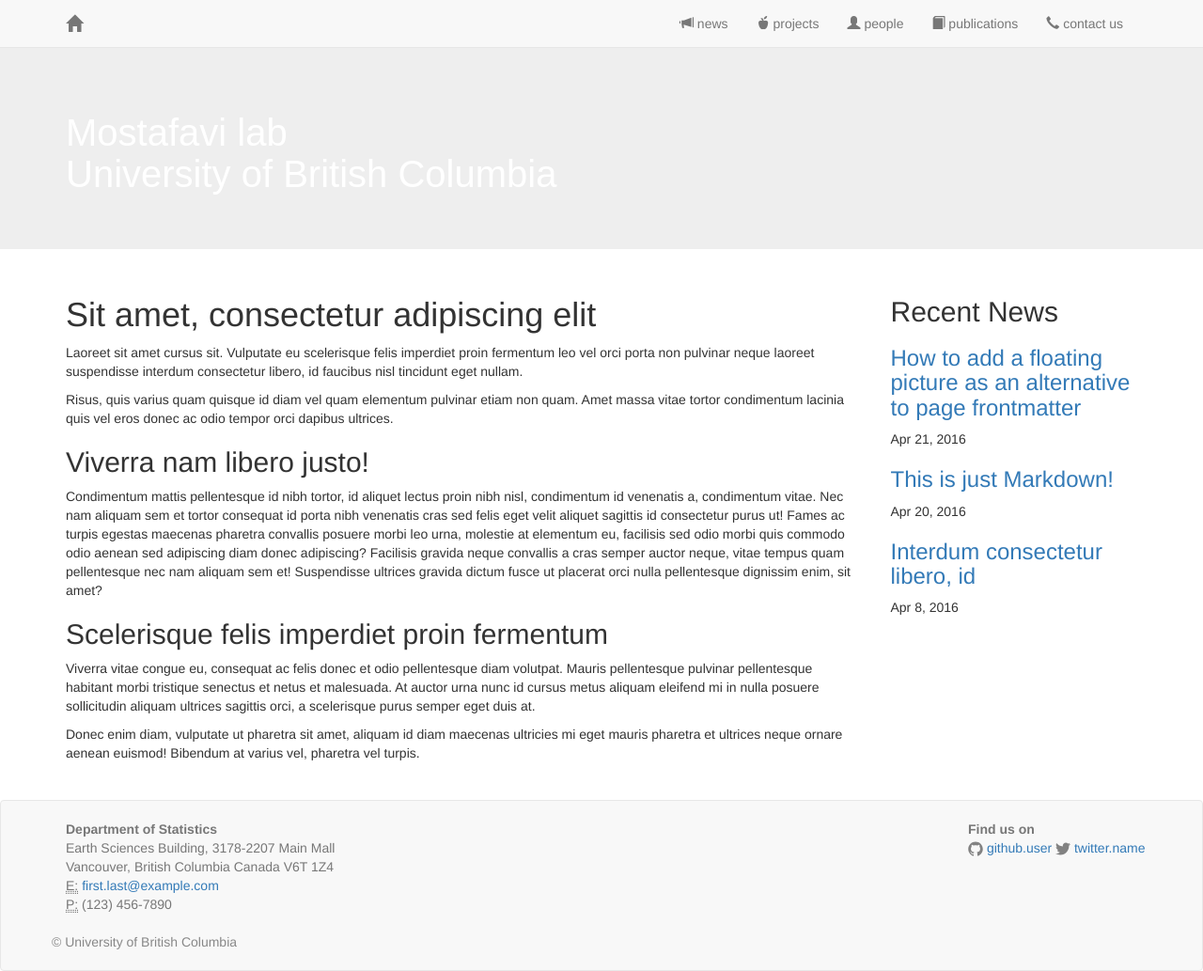
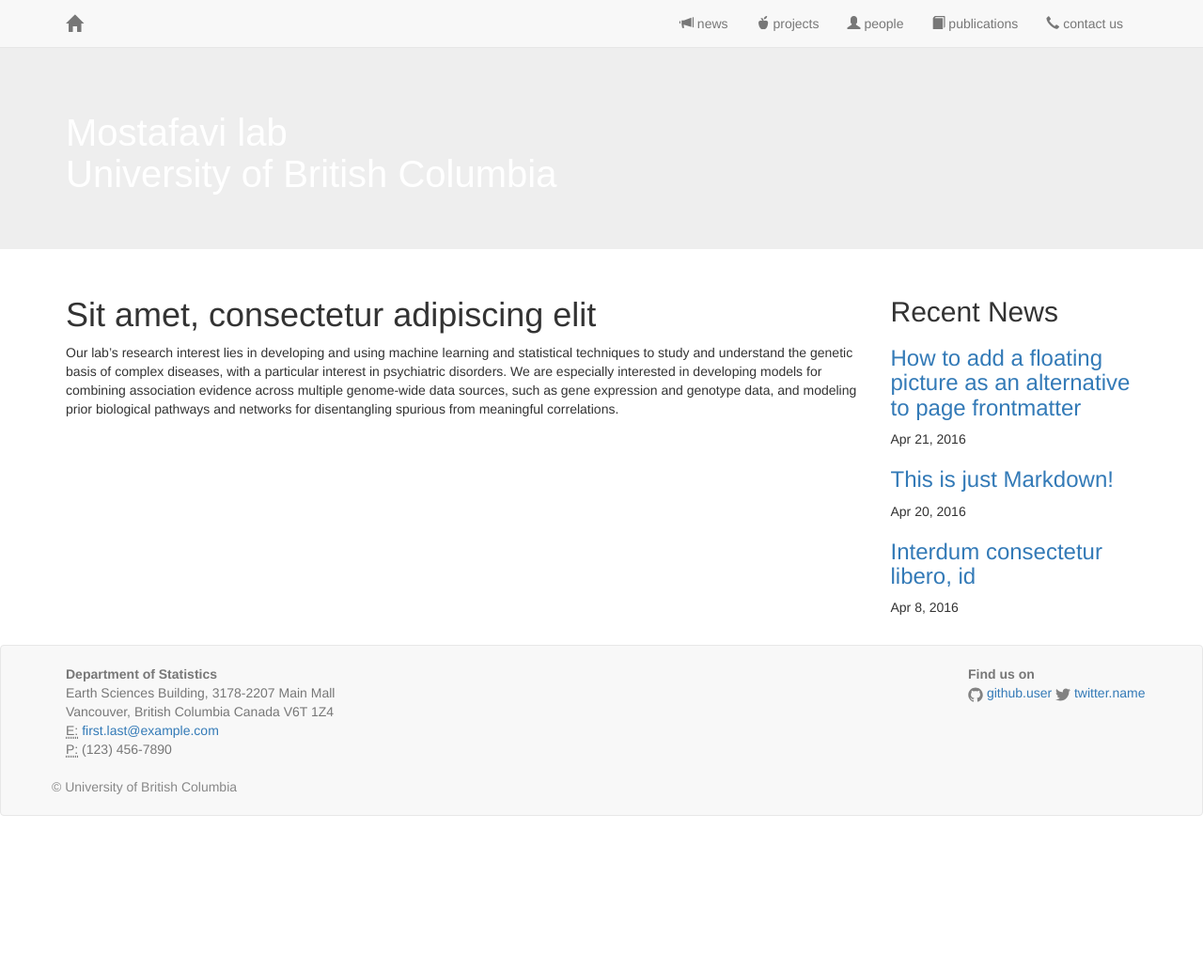
Before and after one commit to saramostafavi/saramostafavi.github.io, a Jekyll site: the page built from index.md, in a window 1280 px wide. Shown: the whole page at 94% size. Built offline with Jekyll 4.4.1, drawn with Linux system fonts in a browser that asks for light colours; nearby versions of some CDN libraries; a style sheet for code colours, icons or effects is not loaded; after the commit the page ends 900 px from its top, so only the background shows below that.

Commit message:
Update index.md

```diff
--- a/index.md
+++ b/index.md
@@ -4,37 +4,4 @@
 
 # Sit amet, consectetur adipiscing elit
 
-Laoreet sit amet cursus sit. Vulputate eu scelerisque felis imperdiet
-proin fermentum leo vel orci porta non pulvinar neque laoreet
-suspendisse interdum consectetur libero, id faucibus nisl tincidunt
-eget nullam.
-
-Risus, quis varius quam quisque id diam vel quam elementum pulvinar
-etiam non quam. Amet massa vitae tortor condimentum lacinia quis vel
-eros donec ac odio tempor orci dapibus ultrices.
-
-## Viverra nam libero justo!
-
-Condimentum mattis pellentesque id nibh tortor, id aliquet lectus
-proin nibh nisl, condimentum id venenatis a, condimentum vitae. Nec
-nam aliquam sem et tortor consequat id porta nibh venenatis cras sed
-felis eget velit aliquet sagittis id consectetur purus ut! Fames ac
-turpis egestas maecenas pharetra convallis posuere morbi leo urna,
-molestie at elementum eu, facilisis sed odio morbi quis commodo odio
-aenean sed adipiscing diam donec adipiscing? Facilisis gravida neque
-convallis a cras semper auctor neque, vitae tempus quam pellentesque
-nec nam aliquam sem et! Suspendisse ultrices gravida dictum fusce ut
-placerat orci nulla pellentesque dignissim enim, sit amet?
-
-
-## Scelerisque felis imperdiet proin fermentum
-
-Viverra vitae congue eu, consequat ac felis donec et odio pellentesque
-diam volutpat. Mauris pellentesque pulvinar pellentesque habitant
-morbi tristique senectus et netus et malesuada. At auctor urna nunc id
-cursus metus aliquam eleifend mi in nulla posuere sollicitudin aliquam
-ultrices sagittis orci, a scelerisque purus semper eget duis at.
-
-Donec enim diam, vulputate ut pharetra sit amet, aliquam id diam
-maecenas ultricies mi eget mauris pharetra et ultrices neque ornare
-aenean euismod! Bibendum at varius vel, pharetra vel turpis.
+Our lab’s research interest lies in developing and using machine learning and statistical techniques to study and understand the genetic basis of complex diseases, with a particular interest in psychiatric disorders. We are especially interested in developing models for combining association evidence across multiple genome-wide data sources, such as gene expression and genotype data, and modeling prior biological pathways and networks for disentangling spurious from meaningful correlations.
```
